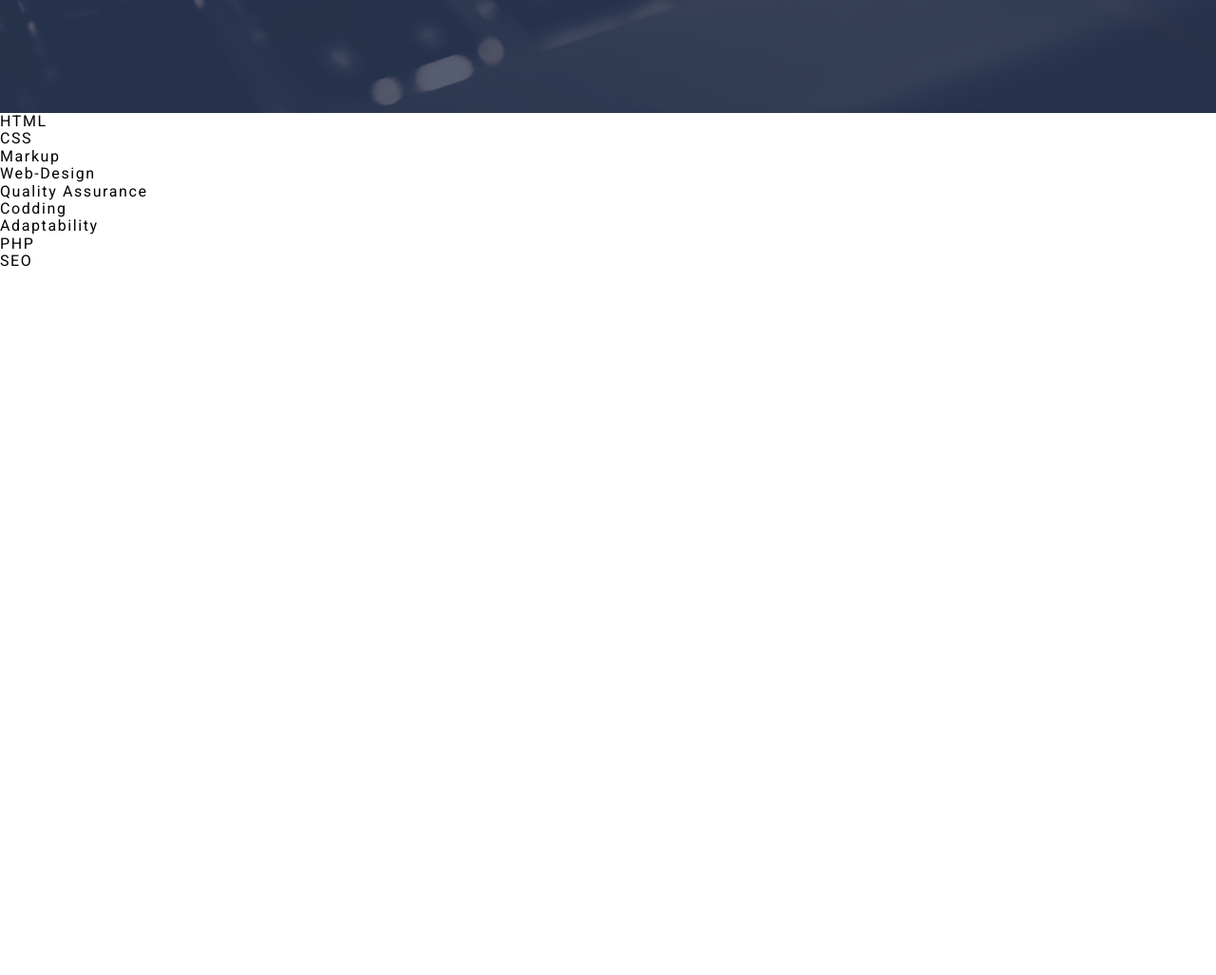
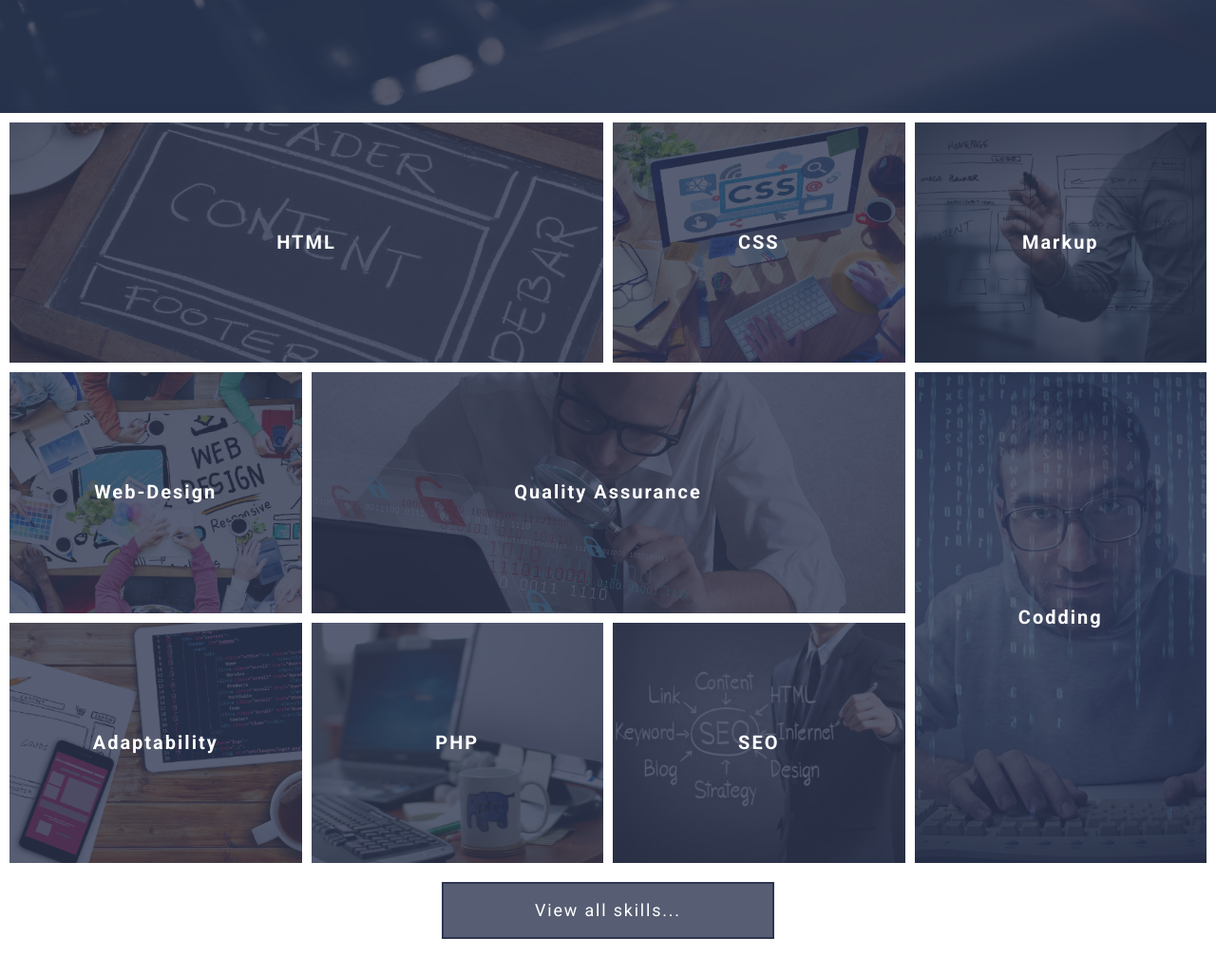
Before and after one commit to FomenkoAndrey/20201221_____grid-template, a website: page index.html in a window 1280 px wide. Shown: the part 681-1708 px from the top of the page at 95% size. Before the commit the page ends 984 px from the top, so only its background shows below. Drawn offline with Linux system fonts and the light colour scheme.

Commit message:
оформили секцию skills

```diff
--- a/assets/css/style.css
+++ b/assets/css/style.css
@@ -375,20 +375,31 @@
   color: #ffffff;
 }
 
+.btn,
+.btn-accent {
+  display: block;
+  height: 60px;
+  padding: 18px 20px;
+  transition: background-color 0.5s;
+  text-align: center;
+  font-size: 1.125rem;
+  letter-spacing: 0.1em;
+}
+
 .btn {
   border: 2px solid #ffffff;
   min-width: 250px;
-  height: 60px;
-  display: block;
-  text-align: center;
-  font-size: 1.125rem;
-  padding: 18px 20px;
   background-color: rgba(255, 255, 255, 0.1);
-  letter-spacing: 0.1em;
-  transition: background-color 0.5s;
 }
 
-.btn:hover {
+.btn-accent {
+  border: 2px solid #2d3651;
+  min-width: 350px;
+  background-color: rgba(45, 54, 81, 0.8);
+}
+
+.btn:hover,
+.btn-accent:hover {
   background-color: #d66926;
 }
 
@@ -483,6 +494,7 @@
 .header-navbar__link:hover {
   color: #d66926;
 }
+
 .header-content {
   position: relative;
 }
@@ -500,3 +512,120 @@
 .header-content__buttons .btn:first-of-type {
   margin-right: 20px;
 }
+
+.skills {
+  padding: 10px;
+  margin-bottom: 30px;
+}
+
+.skills__container {
+  display: grid;
+  grid-template-areas: "a1 a1 a2 a3" "a4 a5 a5 a6" "a7 a8 a9 a6";
+  grid-gap: 10px;
+  margin-bottom: 20px;
+}
+
+.skills__button {
+  display: flex;
+  justify-content: center;
+}
+
+.skill-item {
+  position: relative;
+  background-color: #2d3651;
+  min-height: calc(33.333vh - 40px / 3);
+  overflow: hidden;
+}
+
+.skill-item:hover .skill-item__overlay {
+  opacity: 0.95 !important;
+}
+
+.skill-item:hover .skill-item__image {
+  transform: scale(1.1);
+}
+
+.skill-item:hover .skill-item__link {
+  color: #d66926;
+}
+
+.skill-item:nth-of-type(1) {
+  grid-area: a1;
+}
+
+.skill-item:nth-of-type(2) {
+  grid-area: a2;
+}
+
+.skill-item:nth-of-type(3) {
+  grid-area: a3;
+}
+
+.skill-item:nth-of-type(4) {
+  grid-area: a4;
+}
+
+.skill-item:nth-of-type(5) {
+  grid-area: a5;
+}
+
+.skill-item:nth-of-type(6) {
+  grid-area: a6;
+}
+
+.skill-item:nth-of-type(7) {
+  grid-area: a7;
+}
+
+.skill-item:nth-of-type(8) {
+  grid-area: a8;
+}
+
+.skill-item:nth-of-type(9) {
+  grid-area: a9;
+}
+
+.skill-item__overlay {
+  position: absolute;
+  top: 0;
+  right: 0;
+  bottom: 0;
+  left: 0;
+  z-index: 1;
+  opacity: 0.8;
+  background-color: #2d3651;
+  transition: opacity 0.5s;
+}
+
+.skill-item__image {
+  position: absolute;
+  top: 0;
+  right: 0;
+  bottom: 0;
+  left: 0;
+  background-position: 50% 50%;
+  background-size: cover;
+  transition: transform 0.5s;
+}
+
+.skill-item__title {
+  position: absolute;
+  top: 0;
+  right: 0;
+  bottom: 0;
+  left: 0;
+  z-index: 2;
+  margin: 0;
+}
+
+.skill-item__link {
+  display: flex;
+  padding: 20px;
+  width: 100%;
+  height: 100%;
+  justify-content: center;
+  align-items: center;
+  font-size: 1.25rem;
+  letter-spacing: 0.1em;
+  transition: color 0.5s;
+}
--- a/index.html
+++ b/index.html
@@ -20,9 +20,9 @@
 
   <!-- Код пишем здесь -->
 
-  <header class="header">
+  <header class="header" style="background-image: url(assets/img/img-header.png);">
 
-    <div class="header-overlay"></div>
+    <div class="header-overlay" style="opacity: 0.8; background-color: #2d3651;"></div>
 
     <div class="header-menu">
       <div class="header-menu__container">
@@ -85,49 +85,49 @@
   <section class="skills">
     <div class="skills__container">
       <article class="skill-item">
-        <div class="skill-item__overlay"></div>
-        <div class="skill-item__image"></div>
-        <div class="skill-item__title">HTML</div>
+        <div class="skill-item__overlay" style="opacity: 0.8; background-color: #2d3651;"></div>
+        <div class="skill-item__image" style="background-image: url(assets/img/img-html.png);"></div>
+        <h3 class="skill-item__title"><a class="skill-item__link" href="#">HTML</a></h3>
       </article>
       <article class="skill-item">
-        <div class="skill-item__overlay"></div>
-        <div class="skill-item__image"></div>
-        <div class="skill-item__title">CSS</div>
+        <div class="skill-item__overlay" style="opacity: 0.8; background-color: #2d3651;"></div>
+        <div class="skill-item__image" style="background-image: url(assets/img/img-css.png);"></div>
+        <h3 class="skill-item__title"><a class="skill-item__link" href="#">CSS</a></h3>
       </article>
       <article class="skill-item">
-        <div class="skill-item__overlay"></div>
-        <div class="skill-item__image"></div>
-        <div class="skill-item__title">Markup</div>
+        <div class="skill-item__overlay" style="opacity: 0.8; background-color: #2d3651;"></div>
+        <div class="skill-item__image" style="background-image: url(assets/img/img-markup.png);"></div>
+        <h3 class="skill-item__title"><a class="skill-item__link" href="#">Markup</a></h3>
       </article>
       <article class="skill-item">
-        <div class="skill-item__overlay"></div>
-        <div class="skill-item__image"></div>
-        <div class="skill-item__title">Web-Design</div>
+        <div class="skill-item__overlay" style="opacity: 0.8; background-color: #2d3651;"></div>
+        <div class="skill-item__image" style="background-image: url(assets/img/img-webdesign.png);"></div>
+        <h3 class="skill-item__title"><a class="skill-item__link" href="#">Web-Design</a></h3>
       </article>
       <article class="skill-item">
-        <div class="skill-item__overlay"></div>
-        <div class="skill-item__image"></div>
-        <div class="skill-item__title">Quality Assurance</div>
+        <div class="skill-item__overlay" style="opacity: 0.8; background-color: #2d3651;"></div>
+        <div class="skill-item__image" style="background-image: url(assets/img/img-qa.png);"></div>
+        <h3 class="skill-item__title"><a class="skill-item__link" href="#">Quality Assurance</a></h3>
       </article>
       <article class="skill-item">
-        <div class="skill-item__overlay"></div>
-        <div class="skill-item__image"></div>
-        <div class="skill-item__title">Codding</div>
+        <div class="skill-item__overlay" style="opacity: 0.8; background-color: #2d3651;"></div>
+        <div class="skill-item__image" style="background-image: url(assets/img/img-codding.png);"></div>
+        <h3 class="skill-item__title"><a class="skill-item__link" href="#">Codding</a></h3>
       </article>
       <article class="skill-item">
-        <div class="skill-item__overlay"></div>
-        <div class="skill-item__image"></div>
-        <div class="skill-item__title">Adaptability</div>
+        <div class="skill-item__overlay" style="opacity: 0.8; background-color: #2d3651;"></div>
+        <div class="skill-item__image" style="background-image: url(assets/img/img-adaptability.png);"></div>
+        <h3 class="skill-item__title"><a class="skill-item__link" href="#">Adaptability</a></h3>
       </article>
       <article class="skill-item">
-        <div class="skill-item__overlay"></div>
-        <div class="skill-item__image"></div>
-        <div class="skill-item__title">PHP</div>
+        <div class="skill-item__overlay" style="opacity: 0.8; background-color: #2d3651;"></div>
+        <div class="skill-item__image" style="background-image: url(assets/img/img-php.png);"></div>
+        <h3 class="skill-item__title"><a class="skill-item__link" href="#">PHP</a></h3>
       </article>
       <article class="skill-item">
-        <div class="skill-item__overlay"></div>
-        <div class="skill-item__image"></div>
-        <div class="skill-item__title">SEO</div>
+        <div class="skill-item__overlay" style="opacity: 0.8; background-color: #2d3651;"></div>
+        <div class="skill-item__image" style="background-image: url(assets/img/img-seo.png);"></div>
+        <h3 class="skill-item__title"><a class="skill-item__link" href="#">SEO</a></h3>
       </article>
     </div>
 
```
